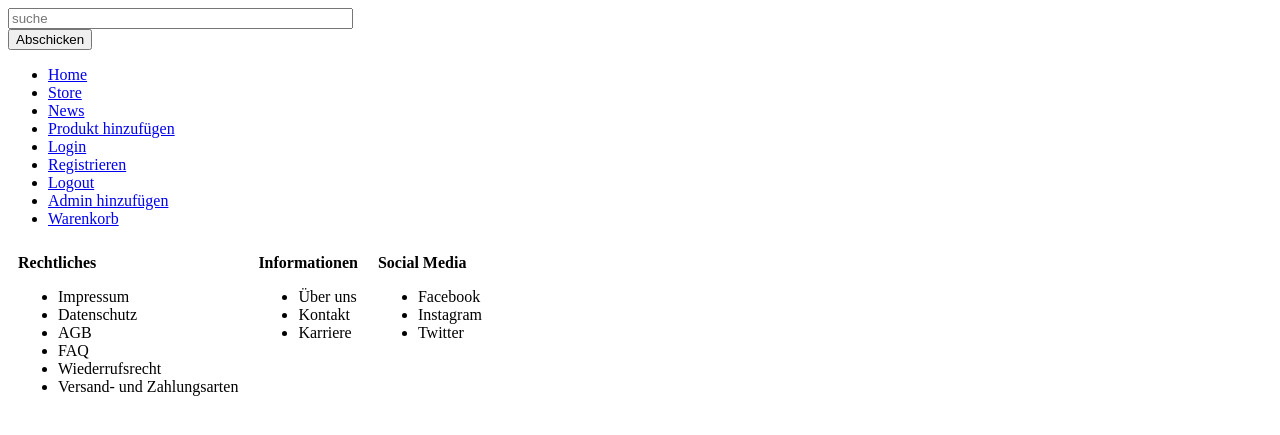
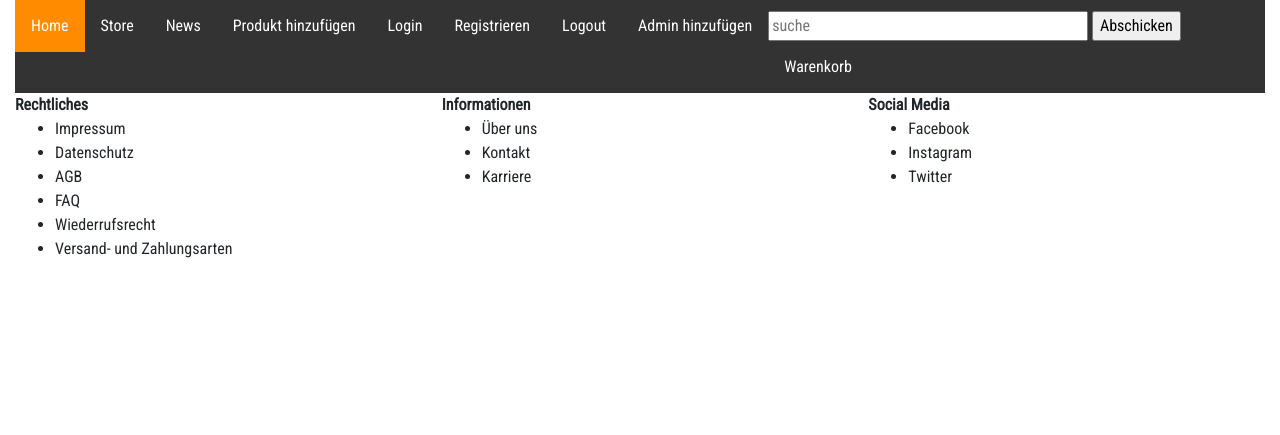
Before and after one commit to MakakenGH/Webprojekt, a PHP site: page /index.php?page=store&action=store in a window 1280 px wide. Shown: the top 435 px of the page. Run offline with PHP 8.4, Linux system fonts and the light colour scheme; data that the repository does not hold is empty; a stand-in replaces the project's code that opens the database connection.

Commit message:
Navibar erstellt Bootstrap implementiert Google Font implementiert

```diff
--- a/files/style/style.css
+++ b/files/style/style.css
@@ -0,0 +1,37 @@
+#body {
+    font-family: 'Roboto Condensed', sans-serif;
+}
+
+.ul_nav {
+    list-style-type: none;
+    margin: 0;
+    padding: 0;
+    overflow: hidden;
+    background-color: #333;
+}
+
+.li_nav {
+    float: left;
+}
+
+.li_nav a {
+    display: block;
+    color: white;
+    text-align: center;
+    padding: 14px 16px;
+    text-decoration: none;
+}
+
+.li_nav a:hover {
+    background-color: darkorange;
+    text-decoration: none;
+    color: white;
+}
+
+#searchbar {
+    margin-top: 11px;
+}
+
+.img_store {
+    max-width: 450px;
+}
--- a/functions/search.php
+++ b/functions/search.php
@@ -1,6 +1,6 @@
 
 <form action="search_do.php"method="post" >
-    <input type="text" size="40" maxlength="250" name="search" placeholder="suche"><br>
+    <input type="text" size="40" maxlength="250" name="search" placeholder="suche">
     <input type="submit" value="Abschicken">
 
 </form>
--- a/functions/store/store.php
+++ b/functions/store/store.php
@@ -7,13 +7,15 @@ $sql = "SELECT * FROM sortiment ORDER BY rating DESC";
 $query = $db->prepare($sql);
 $query->execute();
 
+echo "<div class='row'>";
 while ($zeile = $query->fetchObject()) {
-    echo "<div>";
-    echo "<img src='./files/uploads/$zeile->bild'/>&nbsp;";
-    echo "<span><b>$zeile->name</b></span>&nbsp;";
-    echo "<span>$zeile->beschreibung</span>&nbsp;";
-    echo "<span>$zeile->rating</span>&nbsp;";
-    echo "<span>$zeile->preis</span>&nbsp;";
+
+    echo "<div class='col-sm-4'>";
+    echo "<img class='img_store' src='./files/uploads/$zeile->bild'/><br>";
+    echo "<span><b>$zeile->name</b></span><br>";
+    echo "<span>$zeile->beschreibung</span><br>";
+    echo "<span>$zeile->rating</span><br>";
+    echo "<span>$zeile->preis</span><br>";
     echo "<span><a href='./functions/products/product.php?ean=$zeile->ean'>Zur Produktseite</a></span><br>"; //nacher ersetzen mit div
     if (isset($_SESSION['userid'])) {
         echo "<span><a href='./functions/cart/cartupdate_do.php?ean=$zeile->ean'>In den Warenkorb legen</a></span>";}
@@ -21,4 +23,5 @@ while ($zeile = $query->fetchObject()) {
         echo "<form action='../cart/cartupdatenologin_do.php' method='post'><input type='hidden' value='<?php echo ($zeile->ean); ?>'><input type='submit' value='In den Warenkorb legen'></form>";
     }
     echo "</div><br><br>";}
+echo "</div>";
 ?>
--- a/index.php
+++ b/index.php
@@ -3,27 +3,33 @@
 <head>
     <meta charset="UTF-8">
     <title>DAMPF!</title>
+    <link rel="stylesheet" href="files/style/style.css">
+    <style>
+        @import url('https://fonts.googleapis.com/css?family=Roboto+Condensed');
+    </style>
+    <link rel="stylesheet" href="https://maxcdn.bootstrapcdn.com/bootstrap/4.0.0-beta.2/css/bootstrap.min.css">
 </head>
-<body>
+<body id="body">
 <?php
 session_start();
 include_once ("./functions/db.php");
-include_once ("./functions/search.php");
+
 ?>
-<div><!-- Header -->
-<ul>
-    <li><a href="index.php">Home</a></li> <!-- Mit Logo zu ersetzen -->
-    <li><a href="?page=store&action=store">Store</a></li>
-    <li><a href="?news">News</a></li>
-    <li><a href="?page=products&action=create">Produkt hinzufügen</a></li>
-    <li><a href="?page=users&action=login">Login</a></li>
-    <li><a href="?page=users&action=register">Registrieren</a></li>
-    <li><a href="?page=users&action=logout">Logout</a></li>
-    <li><a href="?page=users&action=admincreate">Admin hinzufügen</a></li>
-    <li><a href="?warenkorb">Warenkorb</a></li>
+<div class="container-fluid"><!-- Header -->
+<ul class="ul_nav">
+    <li style="background-color: darkorange;" class="li_nav"><a href="index.php">Home</a></li> <!-- Mit Logo zu ersetzen -->
+    <li class="li_nav"><a href="?page=store&action=store">Store</a></li>
+    <li class="li_nav"><a href="?news">News</a></li>
+    <li class="li_nav"><a href="?page=products&action=create">Produkt hinzufügen</a></li>
+    <li class="li_nav"><a href="?page=users&action=login">Login</a></li>
+    <li class="li_nav"><a href="?page=users&action=register">Registrieren</a></li>
+    <li class="li_nav"><a href="?page=users&action=logout">Logout</a></li>
+    <li class="li_nav"><a href="?page=users&action=admincreate">Admin hinzufügen</a></li>
+    <li class="li_nav"><div id="searchbar"><?php include_once ("./functions/search.php");?></div></li>
+    <li class="li_nav"><a href="?warenkorb">Warenkorb</a></li>
 </ul>
 </div>
-<div> <!-- Include Bereich (Content) -->
+<div class="container-fluid"> <!-- Include Bereich (Content) -->
 <?php
 include_once("functions/db.php"); /*Datenbankverbindung herstellen*/
 if(isset($_GET["page"])) {
@@ -52,9 +58,9 @@ if(isset($_GET["page"])) {
 ?>
 </div>
 
-<div> <!-- Footer -->
-    <div style="float: left; margin: 10px;">
-    <b>Rechtliches</b>
+<div class="container-fluid"> <!-- Footer -->
+    <div class="row">
+        <div class="col"><b>Rechtliches</b>
     <ul>
         <li>Impressum</li>
         <li>Datenschutz</li>
@@ -64,7 +70,7 @@ if(isset($_GET["page"])) {
         <li>Versand- und Zahlungsarten</li>
     </ul>
     </div>
-    <div style="float: left; margin: 10px;">
+    <div class="col">
         <b>Informationen</b>
         <ul>
             <li>Über uns</li>
@@ -72,7 +78,7 @@ if(isset($_GET["page"])) {
             <li>Karriere</li>
         </ul>
     </div >
-    <div style="float: left; margin: 10px;">
+    <div class="col">
         <b>Social Media</b>
         <ul>
             <li>Facebook</li>
```
Also changed, not shown: functions/cart/cartupdatenologin_do.php (+6 -6 lines).
